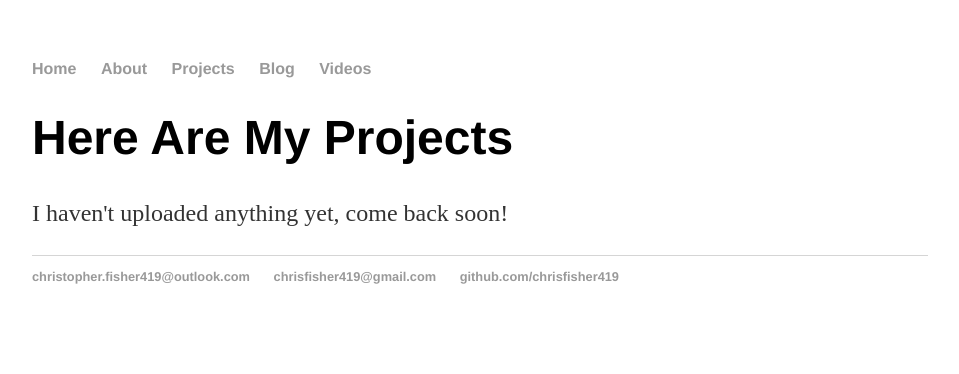
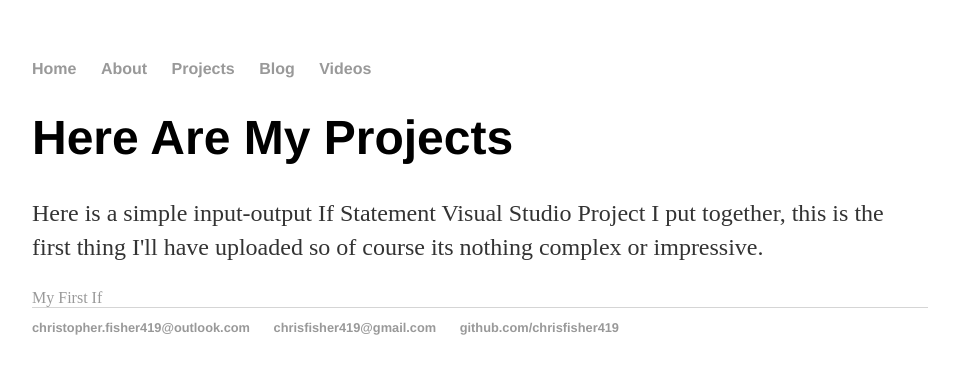
Before and after one commit to chrisfisher419/chrisfisher419.github.io, a Jekyll site: the page built from projects/index.html, in a window 1280 px wide. Shown: the top 374 px of the page, without its empty margins (160-1119 px from the left). Built offline with Jekyll 4.4.1, drawn with Linux system fonts in a browser that asks for light colours.

Commit message:
Update index.html

```diff
--- a/projects/index.html
+++ b/projects/index.html
@@ -4,5 +4,6 @@ title: CV
 ---
 <div class="blurb">
 	<h1>Here Are My Projects</h1>
-	<p>I haven't uploaded anything yet, come back soon!</a></p>
+	<p>Here is a simple input-output If Statement Visual Studio Project I put together, this is the first thing I'll have uploaded so of course its nothing complex or impressive.</a></p>
+<a href="https://github.com/chrisfisher419/MyFirstIfStatement/">My First If</a>
 </div><!-- /.blurb -->
```
